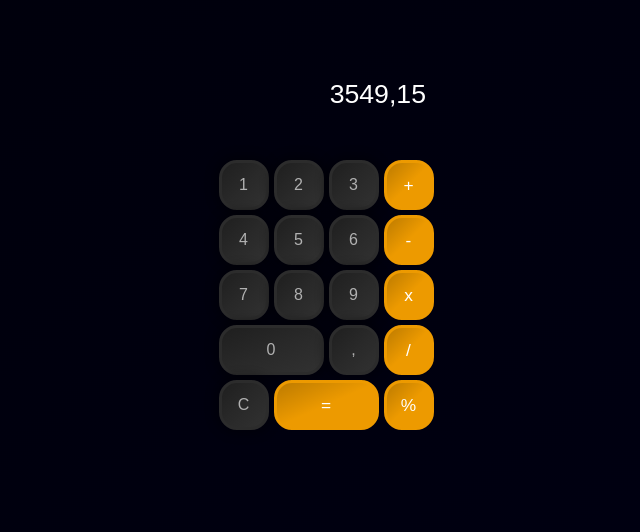
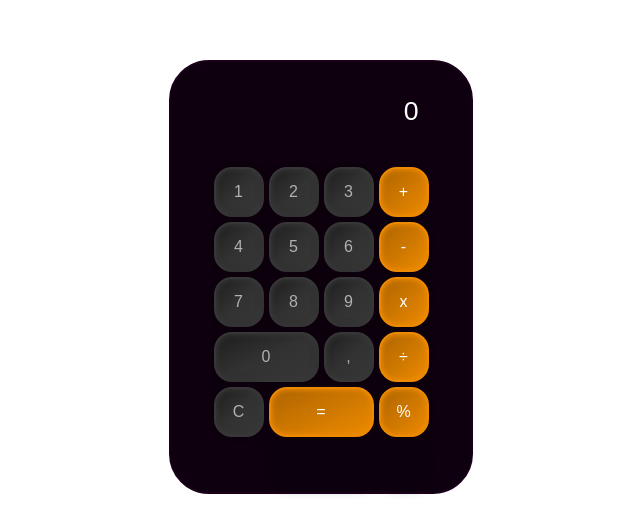
Before and after one commit to Albert-Lima/calculadora, a plain HTML site: page index.html in a window 1280 px wide. Shown: the part 140-672 px from the top of the page, without its empty margins (319-959 px from the left). Drawn offline with Linux system fonts and the light colour scheme.

Commit message:
atualizei
correção na estrutura e mudanças no design

```diff
--- a/index.html
+++ b/index.html
@@ -9,11 +9,11 @@
     <title>Documeto de estudo</title>
 </head>
 <body>
-    <section class="display-box">
-        <section class="result-box" id="resultBox">3549,15</section>
-        <section class="section-show" id="sectionShow"></section>
-    </section>
-    <section class="boxTotal">
+    <section class="container">
+        <section class="display-box">
+            <section class="result-box" id="resultBox">0</section>
+            <section class="section-show" id="sectionShow"></section>
+        </section>
         <section id="tableNum">
             <div class="num" id="num1">1</div>
             <div class="num" id="num2">2</div>
@@ -29,12 +29,10 @@
             <div class="opButton" id="bttMult">x</div>
             <div class="num" id="num0">0</div>
             <div class="num" id="point">,</div>
-            <div class="opButton" id="bttDiv">/</div>
+            <div class="opButton" id="bttDiv">&#xF7;</div>
             <div class="num" id="bttDelete">C</div>
             <div class="opButton" id="equalButton">=</div>
             <div class="opButton" id="percentButton">%</div>
-
-
         </section>
     </section>
     <script src="public/script.js"></script>
--- a/public/script.js
+++ b/public/script.js
@@ -1,4 +1,5 @@
 var sectionShow = document.querySelector("#sectionShow")
+var resultBox = document.querySelector('#resultBox')
 
 //buttons operações:
 var somaBtt = document.querySelector("#bttSoma")
@@ -19,6 +20,7 @@ var num9 = document.querySelector("#num9")
 var num0 = document.querySelector("#num0")
 
 var deleteBTT =  document.querySelector("#bttDelete")
+var equalButton = document.querySelector("#equalButton")
 
 
 //função para somar:
@@ -38,7 +40,7 @@ deleteBTT.addEventListener("click", Delete)
 //funções de adição das operações
 function soma(op){
     if(!currentInput){
-        window.alert("selecione um número primeiro!")
+        op = ""
         update()
     }else if(currentInput.slice(-1) == "+" || currentInput.slice(-1) == "-" || currentInput.slice(-1) == "x" || currentInput.slice(-1) == "/"){
         op = ""
@@ -53,7 +55,7 @@ somaBtt.addEventListener("click", soma)
 
 function subt(op){
     if(!currentInput){
-        window.alert("selecione um número primeiro!")
+        op = ""
         update()
     }else if(currentInput.slice(-1) == "+" || currentInput.slice(-1) == "-" || currentInput.slice(-1) == "x" || currentInput.slice(-1) == "/"){
         op = ""
@@ -68,7 +70,7 @@ subBtt.addEventListener("click", subt)
 
 function mult(op){
     if(!currentInput){
-        window.alert("selecione um número primeiro!")
+        op = ""
         update()
     }else if(currentInput.slice(-1) == "+" || currentInput.slice(-1) == "-" || currentInput.slice(-1) == "x" || currentInput.slice(-1) == "/"){
         op = ""
@@ -83,7 +85,7 @@ multBtt.addEventListener("click", mult)
 
 function divis(op){
     if(!currentInput){
-        window.alert("selecione um número primeiro!")
+        op = ""
         update()
     }else if(currentInput.slice(-1) == "+" || currentInput.slice(-1) == "-" || currentInput.slice(-1) == "x" || currentInput.slice(-1) == "/"){
         op = ""
@@ -95,6 +97,12 @@ function divis(op){
     }
 }
 divisBtt.addEventListener("click", divis)
+
+
+
+
+
+
 //função para mostrar redultado da operação:
 function Result(){
     try {
@@ -102,16 +110,23 @@ function Result(){
 
         // Verifique se o resultado é um número finito
         if (isFinite(resultado)) {
-            resultadoDisplay.textContent = resultado;
+            resultBox.textContent = resultado;
+            currentInput = ""
+            update()
         } else {
             // Se o resultado não for um número finito, mostre uma mensagem de erro
             throw new Error("Erro no cálculo");
         }
     } catch (error) {
         // Se houver um erro, mostre uma mensagem de erro no display
-        resultadoDisplay.textContent = "Erro";
+        resultBox.textContent = "Erro";
     }
 }
+equalButton.addEventListener("click", Result)
+
+
+
+
 
 //funções de adição  dos números
 function appendONE(number){
--- a/public/style.css
+++ b/public/style.css
@@ -9,8 +9,21 @@
     --fontResult: "Hanuman", serif;
 }
 body{
-    background-image: linear-gradient(to right bottom, rgb(0, 0, 10), rgb(0, 0, 15), rgb(0, 0, 20));
-    height: 100vh;
+    background-color: white;
+}
+.container{
+    width: 300px;
+    height: 400px;
+    padding-bottom: 30px;
+    margin: auto;
+    margin-top: calc(50vh - 200px);
+    display: flex;
+    flex-direction: column;
+    align-items: center;
+    justify-content: center;
+    background-color: rgb(15, 00, 15);
+    border-radius: 40px;
+    border: 2px solid rgb(25, 00, 25);
 }
 .display-box{
     display: flex;
@@ -19,8 +32,6 @@ body{
     justify-content: space-between;
     height: 80px;
     width: 195px;
-    margin-left: calc(50% - 90px);
-    margin-top: calc(50vh - 200px);
     color: white;
 }
 .result-box{
@@ -46,16 +57,6 @@ body{
     color: gray;
     overflow-x: hidden;
 }
-.boxTotal{
-    margin: auto;
-    margin-top: 10px;
-    border-radius: 10px;
-    display: flex;
-    flex-direction: row;
-    justify-content: start;
-    width: max-content;
-    height: max-content;
-}
 #tableNum{
     display: grid;
     grid-template-columns: repeat( 4 , 50px);
@@ -65,18 +66,17 @@ body{
     gap: 5px;
     padding-top: 10px;
     padding-bottom: 10px;
-    padding-left: 10px;
 }
 .num{
     display: flex;
     align-items: center;
     justify-content: center;
     border-radius: 18px;
-    border: 3px solid rgb(44, 44, 44);
-    background-image: linear-gradient(to right bottom, rgb(31, 31, 31), rgb(41, 41, 41), rgb(49, 49, 49));
+    border: 2px solid rgb(55, 55, 55);
+    background-image: linear-gradient(to right bottom, rgb(30, 30, 30), rgb(50, 50, 50), rgb(55, 55, 55));
     color: rgb(177, 177, 177);
     cursor: pointer;
-    box-shadow: 0px 0px 10px 5px rgba(0, 0, 0, 0.311);
+    box-shadow: inset 0px 0px 5px 1px rgb(55, 55, 55), 0px 0px 10px 5px rgba(0, 0, 0, 0.159);
     font-family: var(--fontButtons);
 }
 #num0{
@@ -99,12 +99,34 @@ body{
     flex-direction: row;
     align-items: center;
     justify-content: center;
-    background-image: linear-gradient( to right bottom, rgb(189, 123, 0), rgb(237, 154, 0), rgb(237, 154, 0));
+    background-image: linear-gradient( to right bottom, rgb(174, 101, 0), rgb(205, 119, 0), rgb(237, 138, 0));
+    box-shadow: inset 0px 0px 5px 1px rgb(237, 138, 0), 0px 50px 10px 5px rgba(0, 0, 0, 0.159);
     border-radius: 18px;
-    border: 3px solid rgb(237, 154, 0);
+    border: 2px solid rgb(237, 138, 0);
     color: white;
     cursor: pointer;
     font-family: var(--fontButtons);
-    font-weight: 500;
-    font-size: 13pt;
 }
+@keyframes botõesClick {
+    0%{
+        scale: 1;
+    }
+    50%{
+        scale: 0.9;
+    }
+    100%{
+        scale: 1;
+    }
+}
+.opButton:active{
+    animation-name: botõesClick;
+    animation-duration: 0.2s;
+    animation-direction: normal;
+    animation-iteration-count: infinite;
+}
+.num:active{
+    animation-name: botõesClick;
+    animation-duration: 0.2s;
+    animation-direction: normal;
+    animation-iteration-count: infinite;
+}
```
